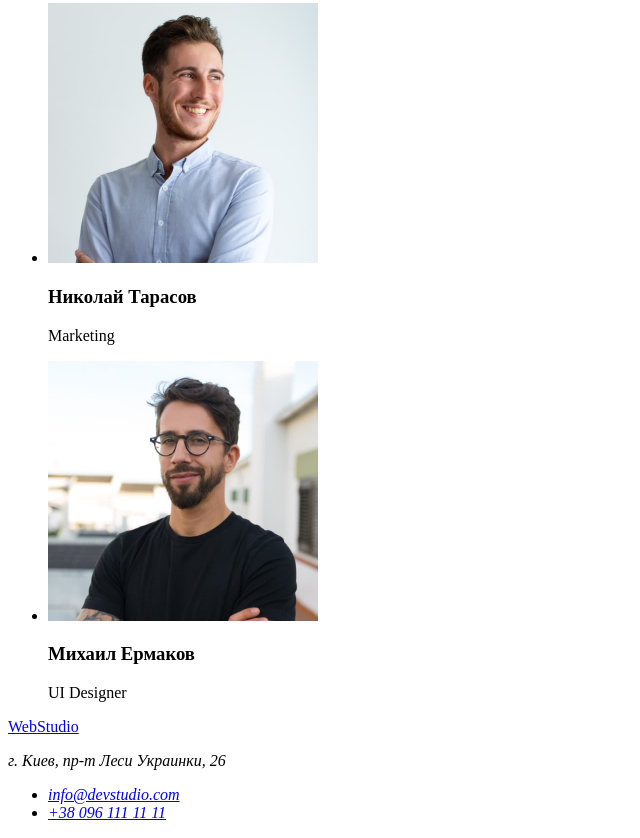
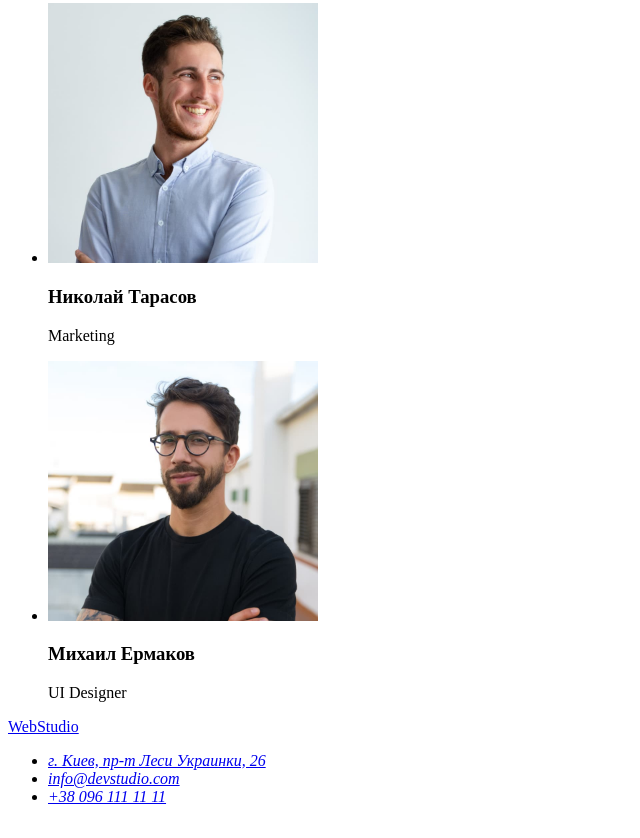
Before and after one commit to AnastasiiaAAntonova/goit-markup-hw-01, a plain HTML site: page index.html in a window 1280 px wide. Shown: the part 2285-3123 px from the top of the page, without its empty margins (0-640 px from the left). Drawn offline with Linux system fonts and the light colour scheme.

Commit message:
address as URL added to UL

```diff
--- a/index.html
+++ b/index.html
@@ -137,8 +137,8 @@
 		<footer>
 			<a href="./">WebStudio</a>
 			<address>
-				<p>г. Киев, пр-т Леси Украинки, 26</p>
 				<ul>
+					<li><a href="/">г. Киев, пр-т Леси Украинки, 26</a></li>
 					<li><a href="mailto:info@devstudio.com">info@devstudio.com</a></li>
 					<li><a href="tel:+380961111111">+38 096 111 11 11</a></li>
 				</ul>
```
